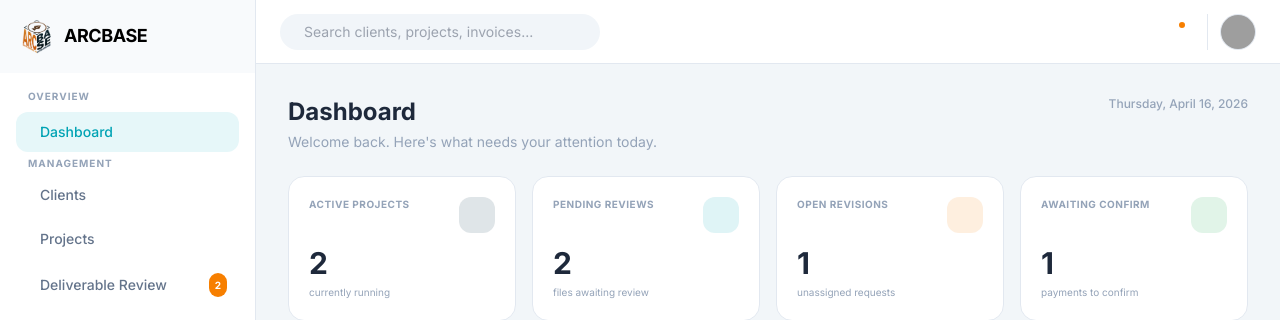
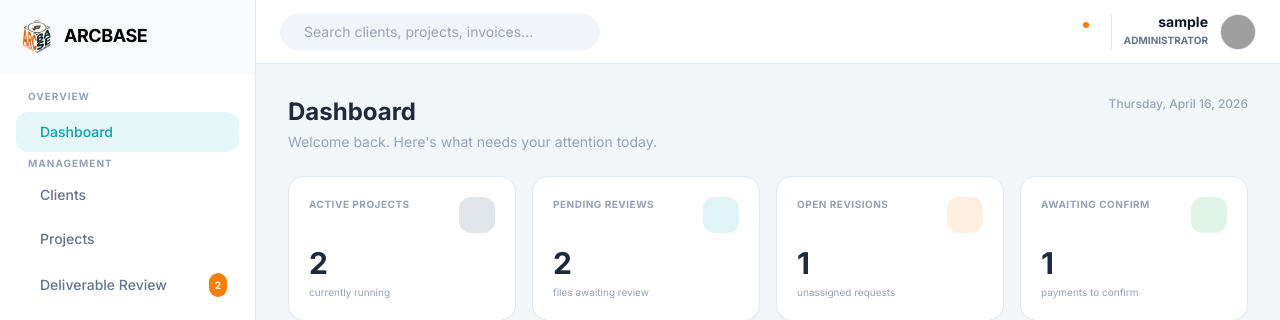
Before and after one commit to delacruzmika/arcbase, a Flask app: page /admin in a window 1280 px wide. Shown: the top 320 px of the page. Run offline with Flask 3, Linux system fonts and the light colour scheme; the visitor is signed in with stand-in values (Sample User, id 1); some libraries are stand-ins or nearby versions; grey boxes are pictures that could not be loaded.

Commit message:
Change profile dropdown

```diff
--- a/templates/admin/index.html
+++ b/templates/admin/index.html
@@ -132,14 +132,16 @@
                         </div>
                     </div>
                 </div>
+
                 <div class="relative border-l pl-3 border-slate-200" id="profile-dropdown-wrap">
-                    <button onclick="toggleProfileDropdown()" class="flex items-center gap-3 hover:opacity-80 transition-all">
-                        <div class="text-right hidden sm:block">
-                            <p class="text-sm font-bold text-slate-900 leading-none">{{ username }}</p>
-                            <p class="text-[10px] font-bold mt-0.5 uppercase" style="color:#00A3B4">Administrator</p>
+                    <button id="profile-btn" onclick="toggleProfileDropdown()" class="flex items-center gap-3 hover:opacity-80 transition-all">
+                        <div class="text-right">
+                            <p id="header-profile-name" class="text-sm font-bold text-slate-900 leading-none">{{ username }}</p>
+                            <p class="text-[10px] text-slate-500 uppercase font-bold mt-1">Administrator</p>
                         </div>
-                        <img src="https://api.dicebear.com/7.x/avataaars/svg?seed={{ username }}" class="w-9 h-9 rounded-full bg-slate-200 border border-slate-200 object-cover">
+                        <img src="https://api.dicebear.com/7.x/avataaars/svg?seed={{ username }}" id="header-avatar-img" class="w-9 h-9 rounded-full bg-slate-200 border border-slate-200 object-cover">
                     </button>
+
                     <div id="profile-dropdown" class="hidden absolute right-0 top-14 w-56 bg-white rounded-2xl shadow-2xl border border-slate-100 overflow-hidden z-[200]" style="box-shadow:0 8px 40px rgba(0,48,73,.15)">
                         <div class="flex items-center gap-3 px-5 py-4 border-b border-slate-100">
                             <img src="https://api.dicebear.com/7.x/avataaars/svg?seed={{ username }}" class="w-10 h-10 rounded-full bg-slate-100 object-cover border border-slate-100 shrink-0">
@@ -150,6 +152,7 @@
                                 <iconify-icon icon="solar:settings-linear" width="16" class="text-slate-400 shrink-0"></iconify-icon> Settings
                             </button>
                         </div>
+
                         <div class="py-2 border-t border-slate-100">
                             <button onclick="window.location.href='/logout'" class="w-full flex items-center gap-3 px-5 py-3 text-sm font-medium text-red-500 hover:bg-red-50 text-left">
                                 <iconify-icon icon="solar:logout-2-linear" width="16" class="shrink-0"></iconify-icon> Sign Out
```
